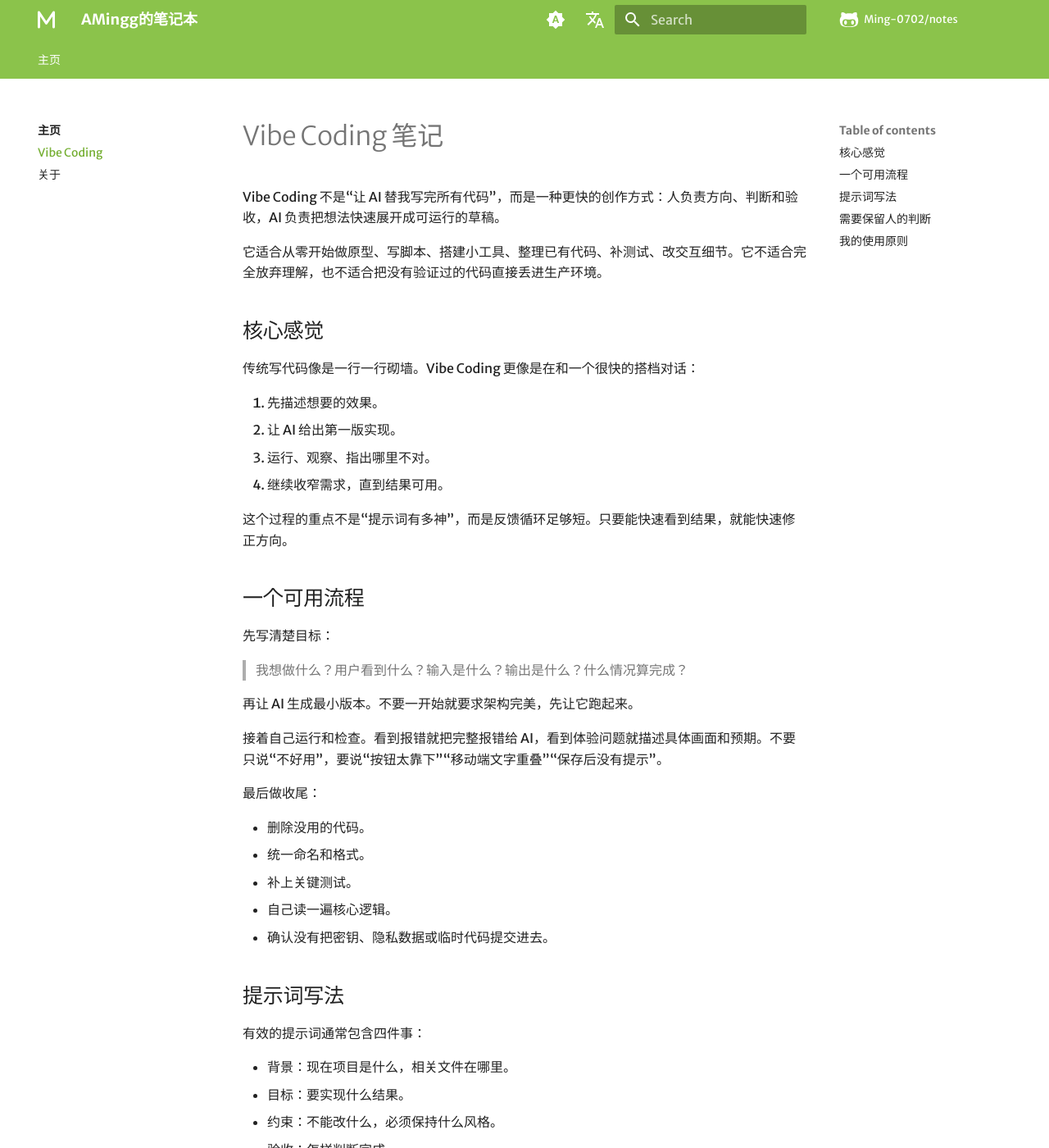
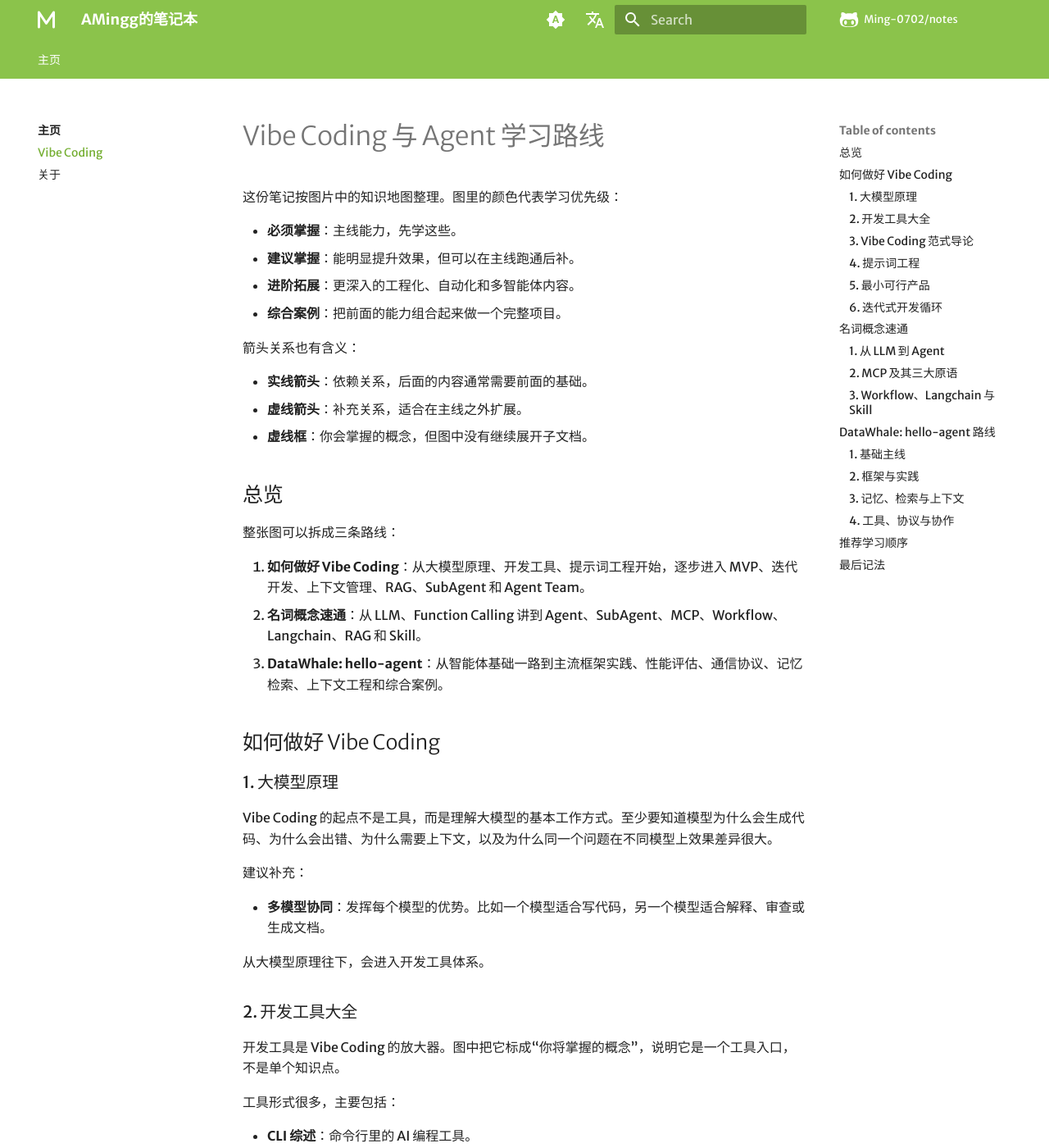
Before and after one commit to Ming-0702/notes, an MkDocs documentation site: the page built from docs/vibecoding.md, in a window 1280 px wide and 1400 px high. Shown: the whole window at 82% size. Built offline with MkDocs 1.6.1 and Material for MkDocs 9.7.7, drawn with Linux system fonts in a browser that asks for light colours; comment, search, counter and statistics services are not loaded; some of the changed text lies outside the part shown.

Commit message:
Update vibe coding learning notes

````diff
--- a/docs/vibecoding.md
+++ b/docs/vibecoding.md
@@ -1,73 +1,258 @@
-# Vibe Coding 笔记
+# Vibe Coding 与 Agent 学习路线
 
-Vibe Coding 不是“让 AI 替我写完所有代码”，而是一种更快的创作方式：人负责方向、判断和验收，AI 负责把想法快速展开成可运行的草稿。
+这份笔记按图片中的知识地图整理。图里的颜色代表学习优先级：
 
-它适合从零开始做原型、写脚本、搭建小工具、整理已有代码、补测试、改交互细节。它不适合完全放弃理解，也不适合把没有验证过的代码直接丢进生产环境。
+- **必须掌握**：主线能力，先学这些。
+- **建议掌握**：能明显提升效果，但可以在主线跑通后补。
+- **进阶拓展**：更深入的工程化、自动化和多智能体内容。
+- **综合案例**：把前面的能力组合起来做一个完整项目。
 
-## 核心感觉
+箭头关系也有含义：
 
-传统写代码像是一行一行砌墙。Vibe Coding 更像是在和一个很快的搭档对话：
+- **实线箭头**：依赖关系，后面的内容通常需要前面的基础。
+- **虚线箭头**：补充关系，适合在主线之外扩展。
+- **虚线框**：你会掌握的概念，但图中没有继续展开子文档。
 
-1. 先描述想要的效果。
-2. 让 AI 给出第一版实现。
-3. 运行、观察、指出哪里不对。
-4. 继续收窄需求，直到结果可用。
+## 总览
 
-这个过程的重点不是“提示词有多神”，而是反馈循环足够短。只要能快速看到结果，就能快速修正方向。
+整张图可以拆成三条路线：
 
-## 一个可用流程
+1. **如何做好 Vibe Coding**：从大模型原理、开发工具、提示词工程开始，逐步进入 MVP、迭代开发、上下文管理、RAG、SubAgent 和 Agent Team。
+2. **名词概念速通**：从 LLM、Function Calling 讲到 Agent、SubAgent、MCP、Workflow、Langchain、RAG 和 Skill。
+3. **DataWhale: hello-agent**：从智能体基础一路到主流框架实践、性能评估、通信协议、记忆检索、上下文工程和综合案例。
 
-先写清楚目标：
+## 如何做好 Vibe Coding
 
-> 我想做什么？用户看到什么？输入是什么？输出是什么？什么情况算完成？
+### 1. 大模型原理
 
-再让 AI 生成最小版本。不要一开始就要求架构完美，先让它跑起来。
+Vibe Coding 的起点不是工具，而是理解大模型的基本工作方式。至少要知道模型为什么会生成代码、为什么会出错、为什么需要上下文，以及为什么同一个问题在不同模型上效果差异很大。
 
-接着自己运行和检查。看到报错就把完整报错给 AI，看到体验问题就描述具体画面和预期。不要只说“不好用”，要说“按钮太靠下”“移动端文字重叠”“保存后没有提示”。
+建议补充：
 
-最后做收尾：
+- **多模型协同**：发挥每个模型的优势。比如一个模型适合写代码，另一个模型适合解释、审查或生成文档。
 
-- 删除没用的代码。
-- 统一命名和格式。
-- 补上关键测试。
-- 自己读一遍核心逻辑。
-- 确认没有把密钥、隐私数据或临时代码提交进去。
+从大模型原理往下，会进入开发工具体系。
 
-## 提示词写法
+### 2. 开发工具大全
 
-有效的提示词通常包含四件事：
+开发工具是 Vibe Coding 的放大器。图中把它标成“你将掌握的概念”，说明它是一个工具入口，不是单个知识点。
 
-- 背景：现在项目是什么，相关文件在哪里。
-- 目标：要实现什么结果。
-- 约束：不能改什么，必须保持什么风格。
-- 验收：怎样判断完成。
+工具形式很多，主要包括：
 
-示例：
+- **CLI 综述**：命令行里的 AI 编程工具。
+- **插件综述**：编辑器或浏览器插件。
+- **IDE 综述**：集成在开发环境里的 AI 能力。
+- **workflow 综述**：把固定流程自动化，属于进阶拓展。
 
-```text
-在现有 MkDocs 笔记站里新增一篇中文笔记。
-文件放在 docs/，并把它加入 mkdocs.yml 的 nav。
-保持当前站点风格，不要改主题配置。
-完成后运行 mkdocs build 验证。
-```
+工具增强方向：
 
-越具体，AI 越像工具；越模糊，AI 越像在猜。
+- **MCP**：让模型能接入外部工具、资源和提示词模板。
+- **Skill**：把固定能力封装成可复用的操作说明或工具能力。
+- **MCP 工具推荐**：作为 MCP 的补充内容，帮助选择可用工具。
 
-## 需要保留人的判断
+### 3. Vibe Coding 范式导论
 
-Vibe Coding 最容易出问题的地方，是把“生成得很快”误认为“结果是对的”。
+选好工具后，进入 Vibe Coding 的基本范式。
 
-AI 可能会写出能运行但不合理的代码，也可能会编出不存在的 API，还可能在修 bug 时顺手改坏别的地方。所以人必须保留几个动作：
+核心问题是：**如何描述需求？**
 
-- 读关键路径代码。
-- 跑测试或手动验证核心流程。
-- 看 git diff，确认修改范围符合预期。
-- 对安全、数据、权限、支付等高风险位置保持谨慎。
+不要只说“帮我做一个功能”，而是要描述清楚：
 
-## 我的使用原则
+- 目标是什么。
+- 用户会看到什么。
+- 输入和输出是什么。
+- 哪些文件或模块相关。
+- 哪些行为不能被破坏。
+- 什么结果算完成。
 
-我更愿意把 Vibe Coding 当成“加速器”，不是“自动驾驶”。
+### 4. 提示词工程
 
-它可以帮我跨过空白页，可以把想法变成第一版，可以替我做重复劳动。但最终我仍然要知道这个东西为什么能跑、哪里可能坏、以后怎么维护。
+提示词工程的重点不是写花哨的话，而是先建立总体框架。
 
-最舒服的状态是：我不再被语法和样板代码拖住，但仍然掌握方向盘。
+一个有效提示词通常包含：
+
+- 背景：项目是什么，当前状态是什么。
+- 目标：要实现什么。
+- 约束：不能改什么，必须遵守什么。
+- 验收：如何判断任务完成。
+
+先让模型理解全局，再让它处理局部。这样更容易减少跑偏和反复返工。
+
+### 5. 最小可行产品
+
+提示词之后先做 **MVP**，也就是最小可行产品。
+
+MVP 的目标不是完美，而是尽快得到一个可以运行、可以验证的版本。需要注意：模型输出不一定正确，因此要补上：
+
+- **代码审核与幻觉识别**：检查 API 是否真实存在、逻辑是否合理、边界情况是否被处理。
+
+### 6. 迭代式开发循环
+
+一轮对话往往不够达到目标。Vibe Coding 更像是循环：
+
+1. 描述需求。
+2. 生成第一版。
+3. 运行或阅读结果。
+4. 指出具体问题。
+5. 继续修改。
+
+进阶拓展：
+
+- **Hooks**：把一些反复操作自动化，比如格式化、测试、构建、生成摘要等。
+
+迭代多了以后，上下文会越来越多，因此需要继续学习：
+
+- **上下文管理和代码质量**：控制模型看到的信息，避免上下文混乱。
+- **RAG**：提供更好的上下文，让模型能检索项目资料、文档或代码片段。
+- **SubAgent**：把一部分任务交给独立上下文的子智能体处理。
+- **Agent Team**：多个 Agent 协作完成更复杂的任务。
+
+还有一个常见问题：一开始就反复澄清需求，会得到需求文档、设计文档和流程文档，容易产生大量冗余工作。可以通过：
+
+- **自然语言编程规范**：把需求描述、设计、验收标准写得更稳定，减少重复沟通。
+
+## 名词概念速通
+
+### 1. 从 LLM 到 Agent
+
+理解 Agent 要从 LLM 说起。
+
+LLM 本身只会根据上下文生成文本。如果大模型想上网查资料、调用工具或读取外部数据，就需要一种机制把“想做的动作”变成真实操作。
+
+这个机制就是：
+
+- **Function Calling**：模型输出结构化调用意图，由外部程序解析并执行。
+
+接着会遇到问题：**谁来解析 Function Calling？**
+
+答案就是：
+
+- **Agent**：负责规划、调用工具、读取结果、继续推理，并把多个步骤串起来。
+
+如果任务太复杂，或者不同任务之间需要隔离上下文，就需要：
+
+- **SubAgent**：用独立上下文处理局部任务，减少主上下文污染。
+
+### 2. MCP 及其三大原语
+
+对于一些比较固化的操作，Agent 直接自由发挥不稳定。这时可以用 MCP 把能力标准化。
+
+MCP 主要提供三类原语：
+
+- **Tool**：工具调用。Agent 可以通过 Tool 使用联网搜索、数据库、文件系统、API 等能力，获取数据或执行动作。
+- **Resource**：资源读取。给 Agent 提供文档、数据、项目上下文等可读取资源。
+- **Prompt**：提示词模板。复用稳定的提示词结构，减少重复写提示词。
+
+这些能力由：
+
+- **MCP Server** 提供。
+
+Tool 还可以用来增强上下文：
+
+- **RAG**：让 Agent 检索相关资料，再把检索结果放入上下文。
+
+### 3. Workflow、Langchain 与 Skill
+
+如果某些操作比较固定，但直接交给 Agent 又不稳定，可以把它们做成 Workflow。
+
+Workflow 的路线：
+
+- **workflow**：把稳定流程写出来。
+- **工作流设计 / ReAct 等**：设计“思考、行动、观察”的循环。
+- **Langchain**：用框架实现 Agent 工作流。
+- **多代理系统 / LangGraph 等**：进阶到多 Agent 编排。
+- **可视化编排**：当代码太难时，用可视化方式组织流程。
+- **Skill**：当操作太细，比如区分文件格式、选择工具和文档时，把能力封装成 Skill，让 Agent 自由选取。
+
+## DataWhale: hello-agent 路线
+
+这条路线更像系统课程，从基础到案例逐步推进。
+
+### 1. 基础主线
+
+先按顺序掌握：
+
+1. **初识智能体**
+2. **智能体发展史**
+3. **大语言模型基础**
+4. **智能体经典范式构建**
+
+其中“初识智能体”到“智能体发展史”之间，重点是理解技术发展脉络。
+
+### 2. 框架与实践
+
+当代码太难时，可以先试试拖拽式或低代码路线：
+
+- **基于低代码平台开发的智能体搭建**
+
+主线仍然要进入：
+
+1. **主流框架开发实践**
+2. **构建你的 Agent 框架**
+3. **智能体性能评估**
+
+### 3. 记忆、检索与上下文
+
+多轮对话需要记忆，但光有记忆还不够，还需要方法构建上下文：
+
+1. **记忆与检索**
+2. **上下文工程**
+
+上下文工程的目标是让 Agent 在长任务里保留关键信息，并能找回需要的资料。
+
+### 4. 工具、协议与协作
+
+另一个关键问题是：如何让智能体能够用工具？
+
+路线是：
+
+1. **智能体通信协议**
+2. **MCP 与多智能体协作**
+3. **智能旅行助手**
+4. **构建赛博小镇**
+
+进阶拓展：
+
+- **Agentic_RL**：研究如何让智能体更好地使用工具。
+
+## 推荐学习顺序
+
+如果目标是先把 Vibe Coding 用起来，推荐顺序是：
+
+1. 大模型原理
+2. 开发工具大全
+3. Vibe Coding 范式导论
+4. 提示词工程
+5. 最小可行产品
+6. 代码审核与幻觉识别
+7. 迭代式开发循环
+8. 上下文管理和代码质量
+9. RAG
+10. SubAgent
+11. Agent Team
+
+如果目标是系统理解 Agent，推荐顺序是：
+
+1. LLM
+2. Function Calling
+3. Agent
+4. SubAgent
+5. MCP 及其三大原语
+6. Tool、Resource、Prompt
+7. MCP Server
+8. Workflow
+9. Langchain
+10. LangGraph 等多代理系统
+11. Skill
+
+## 最后记法
+
+Vibe Coding 的核心不是“让 AI 替我写完所有代码”，而是把人和模型的分工变清楚：
+
+- 人负责目标、判断、验收和取舍。
+- 模型负责生成、改写、补全和加速重复劳动。
+- 工具负责连接真实环境。
+- Agent 负责把多步骤任务串起来。
+- 上下文工程负责让模型在正确的信息里工作。
+
+先用主线跑通，再补工具、MCP、RAG、SubAgent 和 Workflow。这样学习顺序最稳。
````
